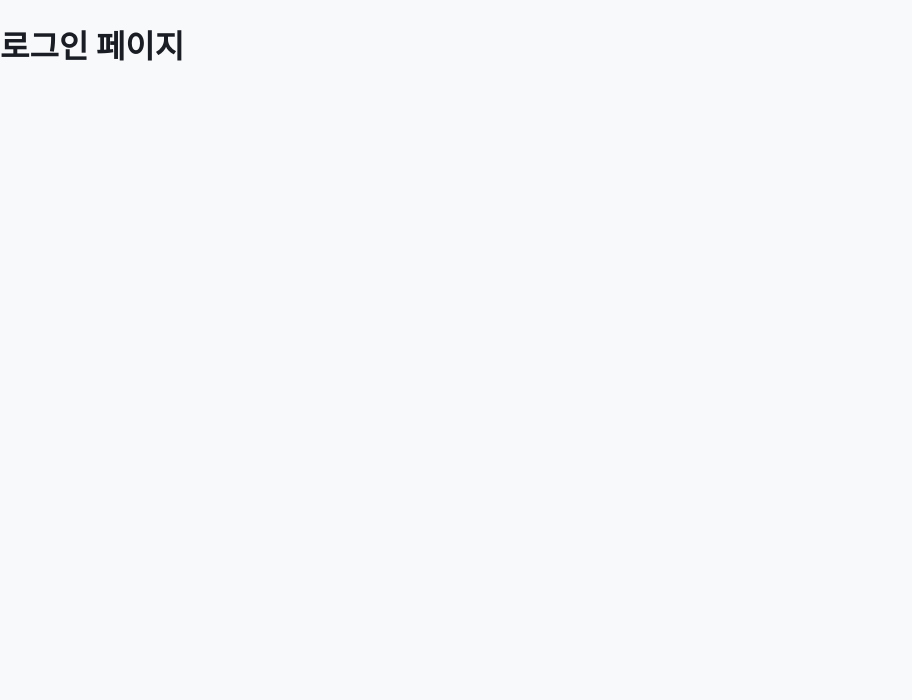
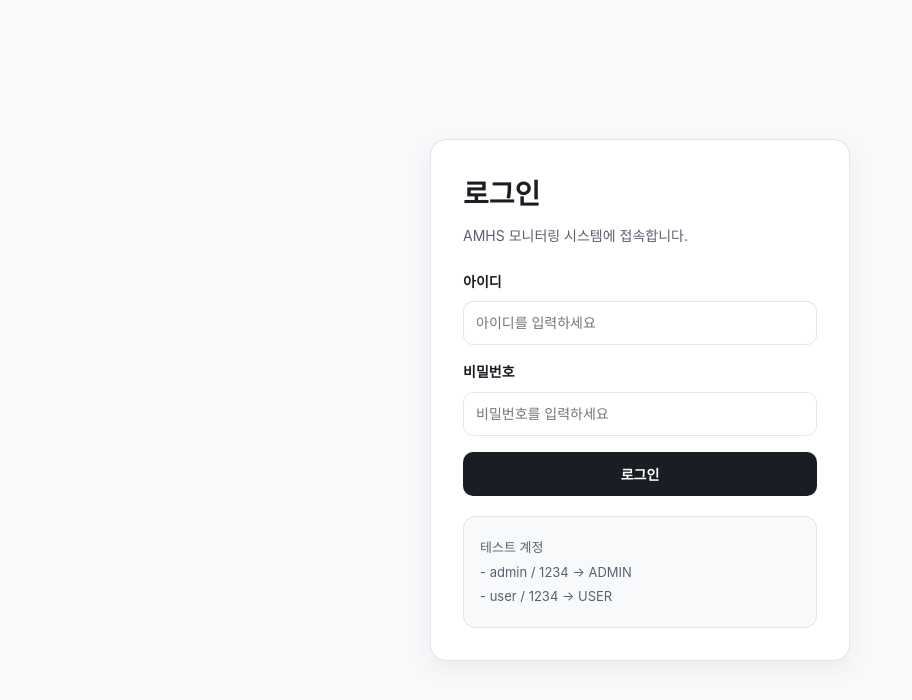
Before and after one commit to SF-KONA/AMHS-frontend, a Vue app: page /login in a window 1280 px wide. Shown: the top 700 px of the page, without its empty margins (0-912 px from the left). Built offline with nearby package versions, Linux system fonts and the light colour scheme.

Commit message:
feat: authStore 및 로그인 화면 기본 구조 추가

```diff
--- /dev/null
+++ b/src/stores/authStore.js
@@ -0,0 +1,37 @@
+import { defineStore } from 'pinia'
+
+export const useAuthStore = defineStore('auth', {
+    state: () => ({
+        token: localStorage.getItem('token') || '',
+        user: JSON.parse(localStorage.getItem('user') || 'null'),
+        role: localStorage.getItem('role') || '',
+    }),
+
+    getters: {
+        isLoggedIn(state) {
+            return !!state.token
+        },
+    },
+
+    actions: {
+        login({ token, user, role }) {
+            this.token = token
+            this.user = user
+            this.role = role
+
+            localStorage.setItem('token', token)
+            localStorage.setItem('user', JSON.stringify(user))
+            localStorage.setItem('role', role)
+        },
+
+        logout() {
+            this.token = ''
+            this.user = null
+            this.role = ''
+
+            localStorage.removeItem('token')
+            localStorage.removeItem('user')
+            localStorage.removeItem('role')
+        },
+    },
+})
--- a/src/views/auth/LoginView.vue
+++ b/src/views/auth/LoginView.vue
@@ -1,8 +1,190 @@
 <template>
-  <div>
-    <h1>로그인 페이지</h1>
-  </div>
+    <div class="login-page">
+        <div class="login-card">
+            <h1 class="login-title">로그인</h1>
+            <p class="login-subtitle">AMHS 모니터링 시스템에 접속합니다.</p>
+
+            <form class="login-form" @submit.prevent="handleLogin">
+                <div class="form-group">
+                    <label for="username">아이디</label>
+                    <input
+                        id="username"
+                        v-model="username"
+                        type="text"
+                        placeholder="아이디를 입력하세요"
+                    />
+                </div>
+
+                <div class="form-group">
+                    <label for="password">비밀번호</label>
+                    <input
+                        id="password"
+                        v-model="password"
+                        type="password"
+                        placeholder="비밀번호를 입력하세요"
+                    />
+                </div>
+
+                <p v-if="errorMessage" class="error-message">
+                    {{ errorMessage }}
+                </p>
+
+                <button type="submit" class="login-button">
+                    로그인
+                </button>
+            </form>
+
+            <div class="login-hint">
+                <p>테스트 계정</p>
+                <p>- admin / 1234 → ADMIN</p>
+                <p>- user / 1234 → USER</p>
+            </div>
+        </div>
+    </div>
 </template>
 
 <script setup>
+import { ref } from 'vue'
+import { useRouter } from 'vue-router'
+import { useAuthStore } from '../../stores/authStore'
+
+const router = useRouter()
+const authStore = useAuthStore()
+
+const username = ref('')
+const password = ref('')
+const errorMessage = ref('')
+
+function handleLogin() {
+    errorMessage.value = ''
+
+    if (!username.value || !password.value) {
+        errorMessage.value = '아이디와 비밀번호를 입력하세요.'
+        return
+    }
+
+    if (username.value === 'admin' && password.value === '1234') {
+        authStore.login({
+            token: 'mock-admin-token',
+            user: { username: 'admin', name: '관리자' },
+            role: 'ADMIN',
+        })
+        router.push('/dashboard')
+        return
+    }
+
+    if (username.value === 'user' && password.value === '1234') {
+        authStore.login({
+            token: 'mock-user-token',
+            user: { username: 'user', name: '사용자' },
+            role: 'USER',
+        })
+        router.push('/dashboard')
+        return
+    }
+
+    errorMessage.value = '로그인 정보가 올바르지 않습니다.'
+}
 </script>
+
+<style scoped>
+.login-page {
+    min-height: 100vh;
+    display: flex;
+    align-items: center;
+    justify-content: center;
+    background: var(--color-bg);
+    padding: 24px;
+}
+
+.login-card {
+    width: 100%;
+    max-width: 420px;
+    background: var(--color-surface);
+    border: 1px solid var(--color-border);
+    border-radius: 16px;
+    padding: 32px;
+    box-shadow: 0 8px 24px rgba(0, 0, 0, 0.06);
+}
+
+.login-title {
+    margin: 0 0 8px;
+    font-size: 28px;
+    font-weight: 700;
+    color: var(--color-text);
+}
+
+.login-subtitle {
+    margin: 0 0 24px;
+    font-size: 14px;
+    color: var(--color-text-muted);
+}
+
+.login-form {
+    display: flex;
+    flex-direction: column;
+    gap: 16px;
+}
+
+.form-group {
+    display: flex;
+    flex-direction: column;
+    gap: 8px;
+}
+
+.form-group label {
+    font-size: 14px;
+    font-weight: 600;
+    color: var(--color-text);
+}
+
+.form-group input {
+    height: 44px;
+    border: 1px solid var(--color-border);
+    border-radius: 10px;
+    padding: 0 12px;
+    font-size: 14px;
+    color: var(--color-text);
+    background: #fff;
+    outline: none;
+}
+
+.form-group input:focus {
+    border-color: var(--color-interest);
+}
+
+.error-message {
+    margin: 0;
+    font-size: 13px;
+    color: var(--color-danger);
+}
+
+.login-button {
+    height: 44px;
+    border: none;
+    border-radius: 10px;
+    background: var(--color-text);
+    color: #fff;
+    font-size: 14px;
+    font-weight: 700;
+    cursor: pointer;
+}
+
+.login-button:hover {
+    opacity: 0.92;
+}
+
+.login-hint {
+    margin-top: 20px;
+    padding: 16px;
+    background: var(--color-bg);
+    border: 1px solid var(--color-border);
+    border-radius: 12px;
+    font-size: 13px;
+    color: var(--color-text-muted);
+}
+
+.login-hint p {
+    margin: 4px 0;
+}
+</style>
```
